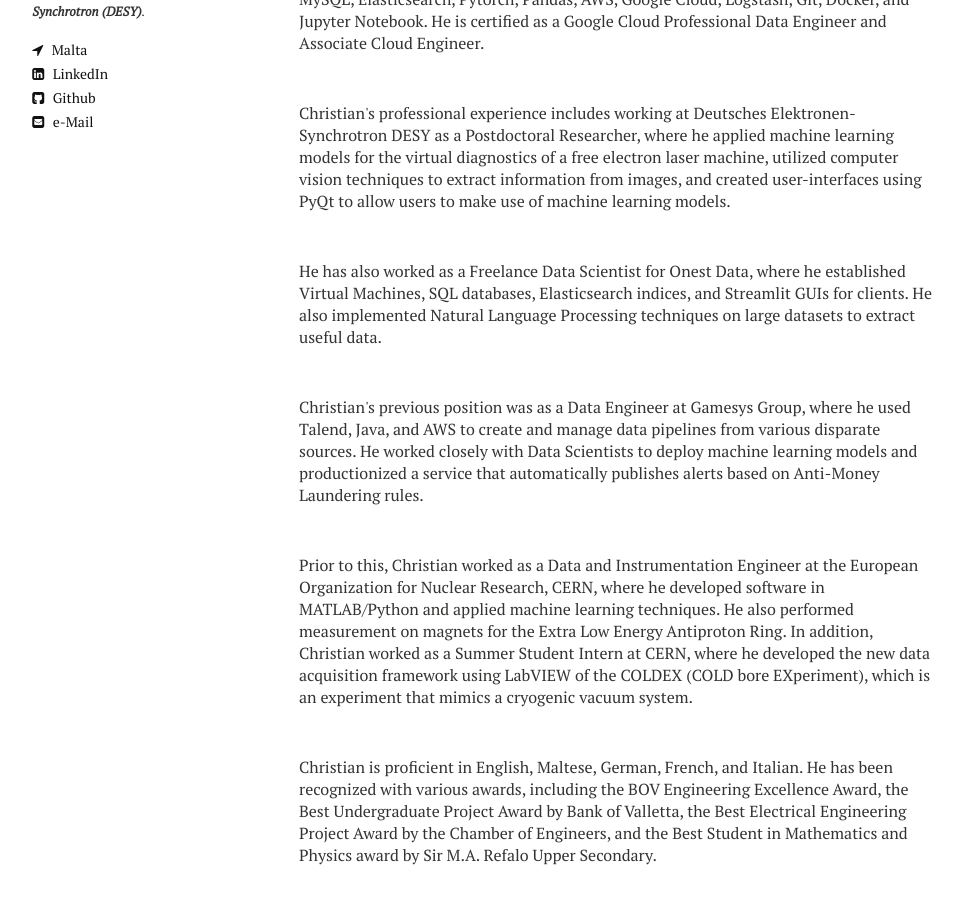
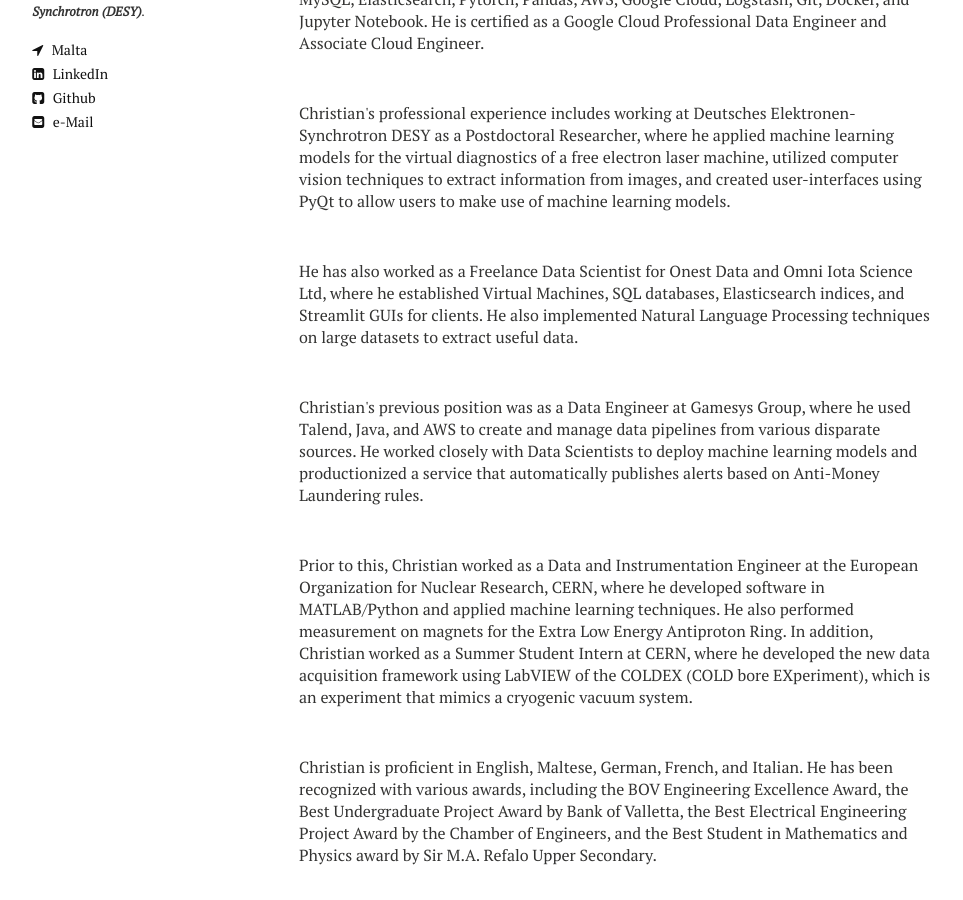
Before and after one commit to cgre23/cgre23.github.io, a Jekyll site: the page built from cv.md, in a window 1280 px wide and 900 px high, scrolled down 327 px. Shown: the whole window, without its empty margins (21-984 px from the left). Built offline with Jekyll 4.4.1, drawn with Linux system fonts in a browser that asks for light colours; nearby versions of some CDN libraries.

Commit message:
Update cv.html

```diff
--- a/_layouts/cv.html
+++ b/_layouts/cv.html
@@ -52,7 +52,7 @@
     <br>
     <p>Christian's professional experience includes working at Deutsches Elektronen-Synchrotron DESY as a Postdoctoral Researcher, where he applied machine learning models for the virtual diagnostics of a free electron laser machine, utilized computer vision techniques to extract information from images, and created user-interfaces using PyQt to allow users to make use of machine learning models.</p>
     <br>
-    <p>He has also worked as a Freelance Data Scientist for Onest Data, where he established Virtual Machines, SQL databases, Elasticsearch indices, and Streamlit GUIs for clients. He also implemented Natural Language Processing techniques on large datasets to extract useful data.</p>
+    <p>He has also worked as a Freelance Data Scientist for Onest Data and Omni Iota Science Ltd, where he established Virtual Machines, SQL databases, Elasticsearch indices, and Streamlit GUIs for clients. He also implemented Natural Language Processing techniques on large datasets to extract useful data.</p>
     <br>
     <p>Christian's previous position was as a Data Engineer at Gamesys Group, where he used Talend, Java, and AWS to create and manage data pipelines from various disparate sources. He worked closely with Data Scientists to deploy machine learning models and productionized a service that automatically publishes alerts based on Anti-Money Laundering rules.</p>
     <br>
```
